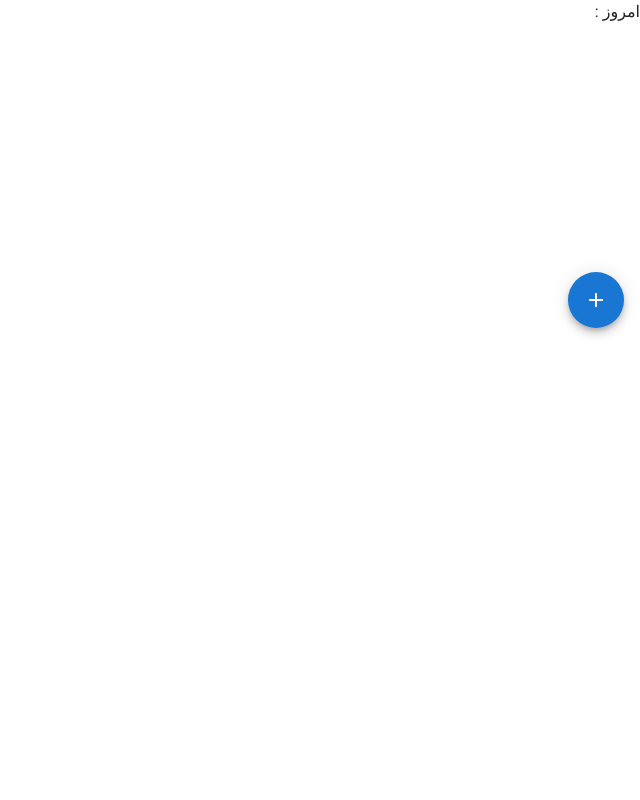
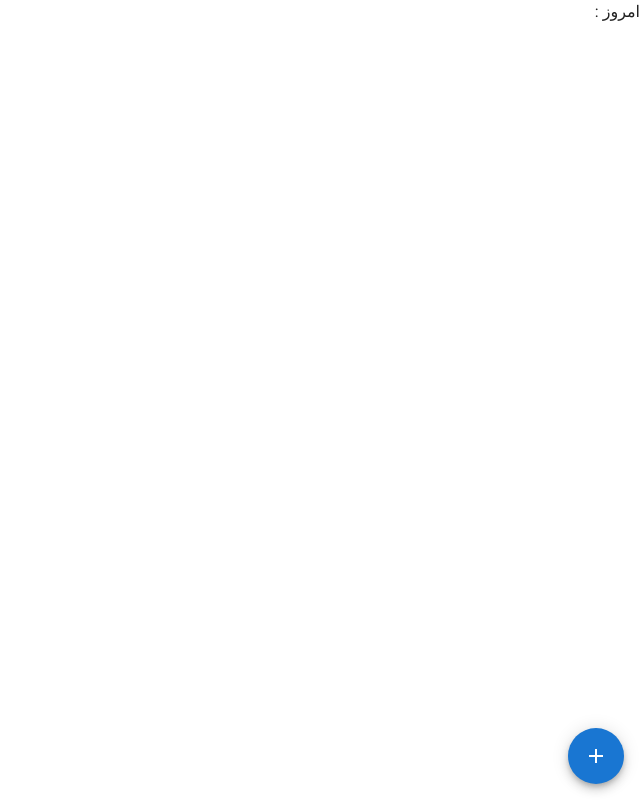
Before and after one commit to jeot/thisweek, a React (Vite) app: page / in a window 1280 px wide. Shown: the whole page, without its empty margins (640-1280 px from the left). Built offline with nearby package versions, Linux system fonts and the light colour scheme.

Commit message:
fix speed dial display issue

```diff
--- a/src/components/BasicSpeedDial.tsx
+++ b/src/components/BasicSpeedDial.tsx
@@ -19,7 +19,6 @@ const actions = [
 
 export default function BasicSpeedDial({onClick}) {
   return (
-    <Box sx={{ height: 320, transform: 'translateZ(0px)', flexGrow: 1 }}>
       <SpeedDial
         ariaLabel="SpeedDial basic example"
         sx={{ position: 'absolute', bottom: 16, right: 16 }}
@@ -34,6 +33,5 @@ export default function BasicSpeedDial({onClick}) {
           />
         ))}
       </SpeedDial>
-    </Box>
   );
 }
```
